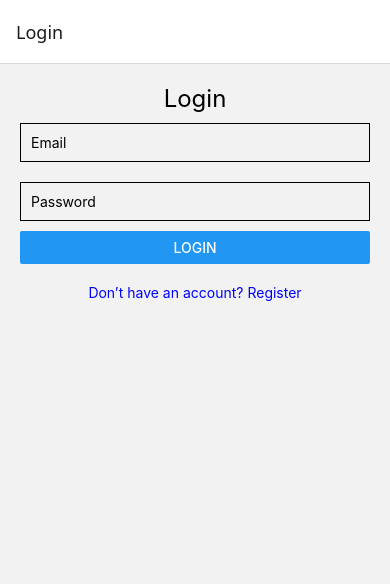
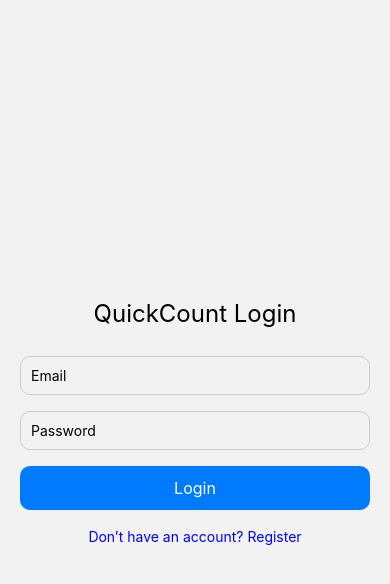
Before and after one commit to juliuscajes/QuickCount, a React Native app: screen /Login in a window 390 px wide. Shown: the top 584 px of the page. Built offline with nearby package versions, Linux system fonts and the light colour scheme.

Commit message:
Update of My comment

```diff
--- /dev/null
+++ b/src/Components/ButtonPrimary.js
@@ -0,0 +1,24 @@
+import React from "react";
+import { TouchableOpacity, Text, StyleSheet } from "react-native";
+
+export default function ButtonPrimary({ title, onPress }) {
+  return (
+    <TouchableOpacity style={styles.button} onPress={onPress}>
+      <Text style={styles.text}>{title}</Text>
+    </TouchableOpacity>
+  );
+}
+
+const styles = StyleSheet.create({
+  button: {
+    backgroundColor: "#007AFF",
+    padding: 12,
+    borderRadius: 10,
+    marginVertical: 8,
+  },
+  text: {
+    color: "white",
+    fontSize: 16,
+    textAlign: "center",
+  },
+});
--- /dev/null
+++ b/src/Components/InputField.js
@@ -0,0 +1,29 @@
+import React from "react";
+import { TextInput, StyleSheet } from "react-native";
+
+export default function InputField({
+  placeholder,
+  value,
+  onChangeText,
+  secureTextEntry,
+}) {
+  return (
+    <TextInput
+      style={styles.input}
+      placeholder={placeholder}
+      value={value}
+      onChangeText={onChangeText}
+      secureTextEntry={secureTextEntry}
+    />
+  );
+}
+
+const styles = StyleSheet.create({
+  input: {
+    borderWidth: 1,
+    borderColor: "#ccc",
+    borderRadius: 10,
+    padding: 10,
+    marginVertical: 8,
+  },
+});
--- a/src/navigation/AppNavigator.js
+++ b/src/navigation/AppNavigator.js
@@ -10,7 +10,7 @@ const Stack = createStackNavigator();
 export default function AppNavigator() {
   return (
     <NavigationContainer>
-      <Stack.Navigator>
+      <Stack.Navigator screenOptions={{ headerShown: false }}>
         <Stack.Screen name="Login" component={LoginScreen} />
         <Stack.Screen name="Register" component={RegisterScreen} />
         <Stack.Screen name="Home" component={HomeScreen} />
--- a/src/screens/HomeScreen.js
+++ b/src/screens/HomeScreen.js
@@ -1,18 +1,19 @@
 import React from "react";
-import { View, Text, Button } from "react-native";
-import { signOut } from "firebase/auth";
-import { auth } from "../config/firebase";
+import { View, Text, StyleSheet, Button } from "react-native";
 
 export default function HomeScreen({ navigation }) {
-  const handleLogout = async () => {
-    await signOut(auth);
-    navigation.replace("Login");
-  };
-
   return (
-    <View style={{ flex: 1, justifyContent: "center", alignItems: "center" }}>
-      <Text style={{ fontSize: 20 }}>Welcome to QuickCount 🎉</Text>
-      <Button title="Logout" onPress={handleLogout} />
+    <View style={styles.container}>
+      <Text style={styles.title}>Welcome to QuickCount 🎉</Text>
+      <Button
+        title="Go to Expenses"
+        onPress={() => navigation.navigate("Expense")}
+      />
     </View>
   );
 }
+
+const styles = StyleSheet.create({
+  container: { flex: 1, justifyContent: "center", alignItems: "center" },
+  title: { fontSize: 22, marginBottom: 20 },
+});
--- a/src/screens/LoginScreen.js
+++ b/src/screens/LoginScreen.js
@@ -1,45 +1,34 @@
 import React, { useState } from "react";
-import { View, TextInput, Button, Text, Alert } from "react-native";
-import { signInWithEmailAndPassword } from "firebase/auth";
-import { auth } from "../config/firebase";
+import { View, Text, StyleSheet } from "react-native";
+import InputField from "../Components/InputField";
+import ButtonPrimary from "../Components/ButtonPrimary";
 
 export default function LoginScreen({ navigation }) {
   const [email, setEmail] = useState("");
   const [password, setPassword] = useState("");
 
-  const handleLogin = async () => {
-    try {
-      await signInWithEmailAndPassword(auth, email, password);
-      Alert.alert("Welcome!", "Login successful");
-      navigation.replace("Home");
-    } catch (error) {
-      Alert.alert("Login Error", error.message);
-    }
-  };
+  return (
+    <View style={styles.container}>
+      <Text style={styles.title}>QuickCount Login</Text>
 
-  return (
-    <View style={{ padding: 20 }}>
-      <Text style={{ fontSize: 24, textAlign: "center" }}>Login</Text>
-      <TextInput
-        placeholder="Email"
-        value={email}
-        onChangeText={setEmail}
-        style={{ borderWidth: 1, padding: 10, marginVertical: 10 }}
-      />
-      <TextInput
+      <InputField placeholder="Email" value={email} onChangeText={setEmail} />
+      <InputField
         placeholder="Password"
-        secureTextEntry
         value={password}
         onChangeText={setPassword}
-        style={{ borderWidth: 1, padding: 10, marginVertical: 10 }}
+        secureTextEntry
       />
-      <Button title="Login" onPress={handleLogin} />
-      <Text
-        style={{ marginTop: 20, color: "blue", textAlign: "center" }}
-        onPress={() => navigation.navigate("Register")}
-      >
+      <ButtonPrimary title="Login" onPress={() => alert("Login clicked")} />
+
+      <Text style={styles.link} onPress={() => navigation.navigate("Register")}>
         Don’t have an account? Register
       </Text>
     </View>
   );
 }
+
+const styles = StyleSheet.create({
+  container: { flex: 1, padding: 20, justifyContent: "center" },
+  title: { fontSize: 24, textAlign: "center", marginBottom: 20 },
+  link: { color: "blue", textAlign: "center", marginTop: 10 },
+});
--- a/src/screens/RegisterScreen.js
+++ b/src/screens/RegisterScreen.js
@@ -1,49 +1,37 @@
 import React, { useState } from "react";
-import { View, TextInput, Button, Text, Alert } from "react-native";
-import { createUserWithEmailAndPassword } from "firebase/auth";
-import { auth } from "../config/firebase";
+import { View, Text, StyleSheet } from "react-native";
+import InputField from "../Components/InputField";
+import ButtonPrimary from "../Components/ButtonPrimary";
 
 export default function RegisterScreen({ navigation }) {
   const [email, setEmail] = useState("");
   const [password, setPassword] = useState("");
 
-  const handleRegister = async () => {
-    if (!email || !password) {
-      Alert.alert("Error", "Please fill all fields");
-      return;
-    }
-    try {
-      await createUserWithEmailAndPassword(auth, email, password);
-      Alert.alert("Success", "Account created!");
-      navigation.navigate("Login");
-    } catch (error) {
-      Alert.alert("Registration Error", error.message);
-    }
-  };
+  return (
+    <View style={styles.container}>
+      <Text style={styles.title}>Register</Text>
 
-  return (
-    <View style={{ padding: 20 }}>
-      <Text style={{ fontSize: 24, textAlign: "center" }}>Register</Text>
-      <TextInput
-        placeholder="Email"
-        value={email}
-        onChangeText={setEmail}
-        style={{ borderWidth: 1, padding: 10, marginVertical: 10 }}
-      />
-      <TextInput
+      <InputField placeholder="Email" value={email} onChangeText={setEmail} />
+      <InputField
         placeholder="Password"
-        secureTextEntry
         value={password}
         onChangeText={setPassword}
-        style={{ borderWidth: 1, padding: 10, marginVertical: 10 }}
+        secureTextEntry
       />
-      <Button title="Sign Up" onPress={handleRegister} />
-      <Text
-        style={{ marginTop: 20, color: "blue", textAlign: "center" }}
-        onPress={() => navigation.navigate("Login")}
-      >
+      <ButtonPrimary
+        title="Sign Up"
+        onPress={() => alert("Register clicked")}
+      />
+
+      <Text style={styles.link} onPress={() => navigation.navigate("Login")}>
         Already have an account? Login
       </Text>
     </View>
   );
 }
+
+const styles = StyleSheet.create({
+  container: { flex: 1, padding: 20, justifyContent: "center" },
+  title: { fontSize: 24, textAlign: "center", marginBottom: 20 },
+  link: { color: "blue", textAlign: "center", marginTop: 10 },
+});
```
